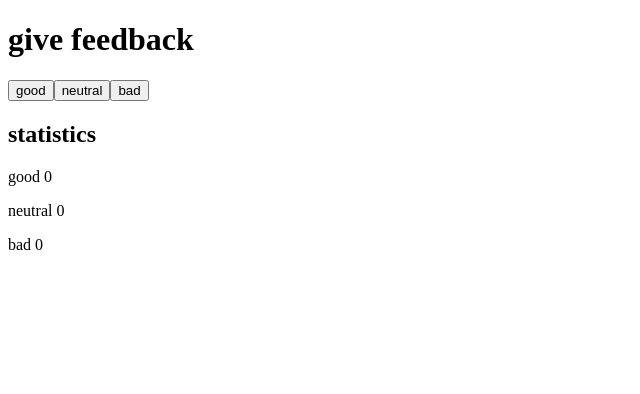
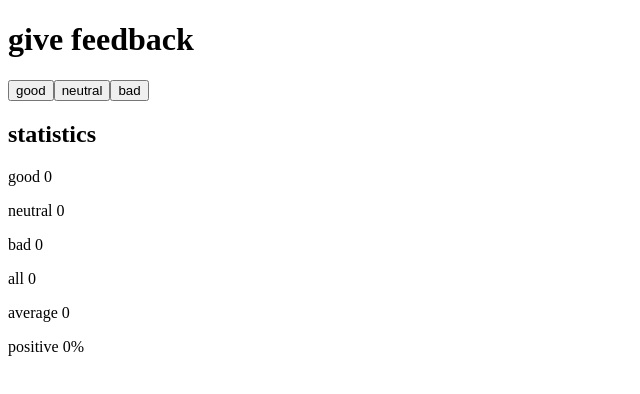
Before and after one commit to HeljaeRaeisaenen/Fullstack-2022, a React (Create React App) app in the folder osa1/unicafe/: page / in a window 1280 px wide. Shown: the top 394 px of the page, without its empty margins (0-640 px from the left). Built offline with nearby package versions, Linux system fonts and the light colour scheme.

Commit message:
unicafe step1

```diff
--- a/osa1/unicafe/src/App.js
+++ b/osa1/unicafe/src/App.js
@@ -5,6 +5,7 @@ const App = () => {
   const [good, setGood] = useState(0)
   const [neutral, setNeutral] = useState(0)
   const [bad, setBad] = useState(0)
+  let total = good+neutral+bad
 
   return (
     <div>
@@ -18,6 +19,13 @@ const App = () => {
       <p>good {good}</p>
       <p>neutral {neutral}</p>
       <p>bad {bad}</p>
+      <p>all {total}</p>
+      <p>
+        <AverageClicks good={good} bad={bad} total={total}/>
+      </p>
+      <p>
+        <PositiveClicks good={good} total={total}/>
+      </p>
     </div>
   )
 }
@@ -28,4 +36,14 @@ const Button = ({text, handleClick}) => {
   </button>
 }
 
+const AverageClicks = ({good, bad, total}) => {
+  if (total === 0) return "average 0"
+  return `average ${(good + -bad / total)}`
+}
+
+const PositiveClicks = ({good, total}) => {
+  if (total === 0) return "positive 0%"
+  return `positive ${good / total}%`
+}
+
 export default App
```
